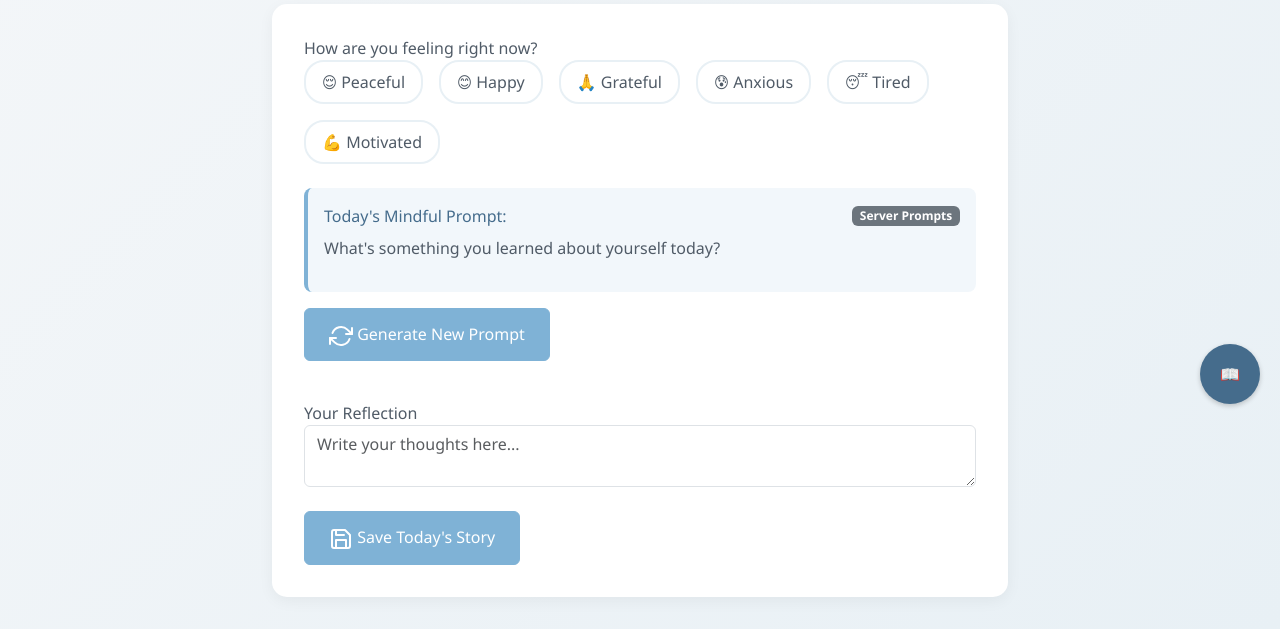
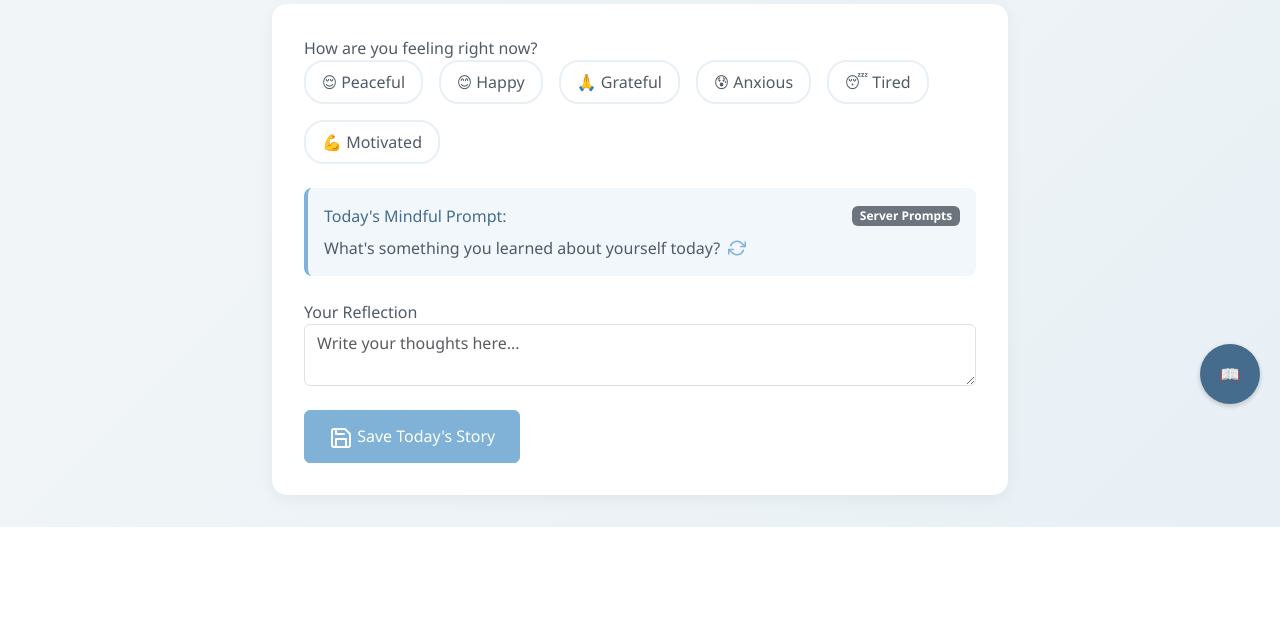
Before and after one commit to sheia/everydayecho, a Flask app: page / in a window 1280 px wide. Shown: the part 376-1005 px from the top of the page. After the commit the page ends 903 px from the top, so only its background shows below. Run offline with Flask 3, Linux system fonts and the light colour scheme; some libraries are stand-ins or nearby versions.

Commit message:
Agent query: Can you verify if: 1) The Generate New Prompt button has been replaced with a small refresh icon? 2) The icon rotates when you hover over it? 3) Clicking the icon still generates a new prompt?

```diff
--- a/static/css/custom.css
+++ b/static/css/custom.css
@@ -261,3 +261,13 @@ textarea {
 .nav-link:hover {
   color: var(--secondary) !important;
 }
+
+.refresh-icon {
+    color: var(--secondary);
+    transition: transform 0.3s ease;
+}
+
+.refresh-icon:hover {
+    color: var(--primary);
+    transform: rotate(180deg);
+}
--- a/templates/index.html
+++ b/templates/index.html
@@ -32,11 +32,11 @@
                     Today's Mindful Prompt:
                     <span id="ai-status" class="badge bg-secondary">Loading...</span>
                 </div>
-                <p id="prompt-display"></p>
+                <div class="d-flex align-items-center">
+                    <p id="prompt-display" class="mb-0 me-2"></p>
+                    <i data-feather="refresh-cw" id="new-prompt-btn" class="refresh-icon" style="cursor: pointer; width: 18px; height: 18px;"></i>
+                </div>
             </div>
-            <button type="button" id="new-prompt-btn" class="btn btn-primary mb-3">
-                <i data-feather="refresh-cw"></i> Generate New Prompt
-            </button>
         </div>
 
         <div class="form-group">
```
